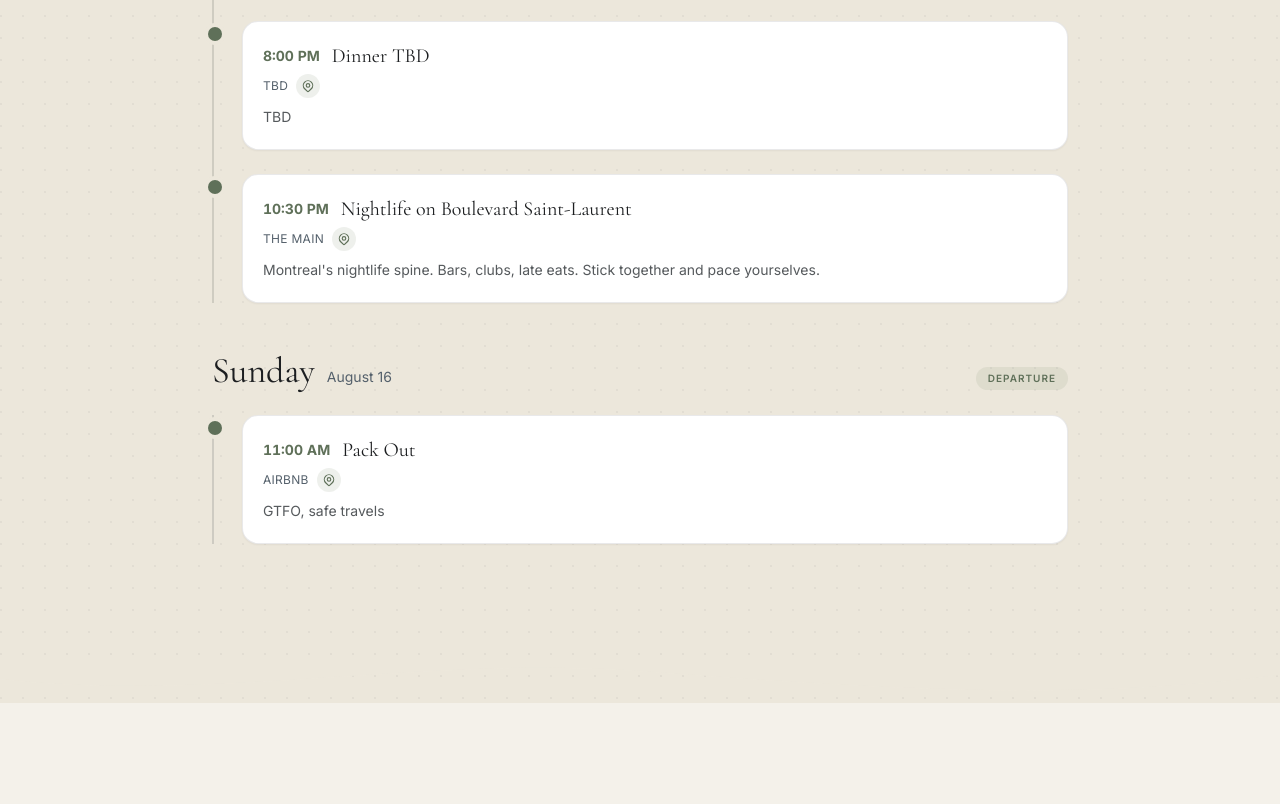
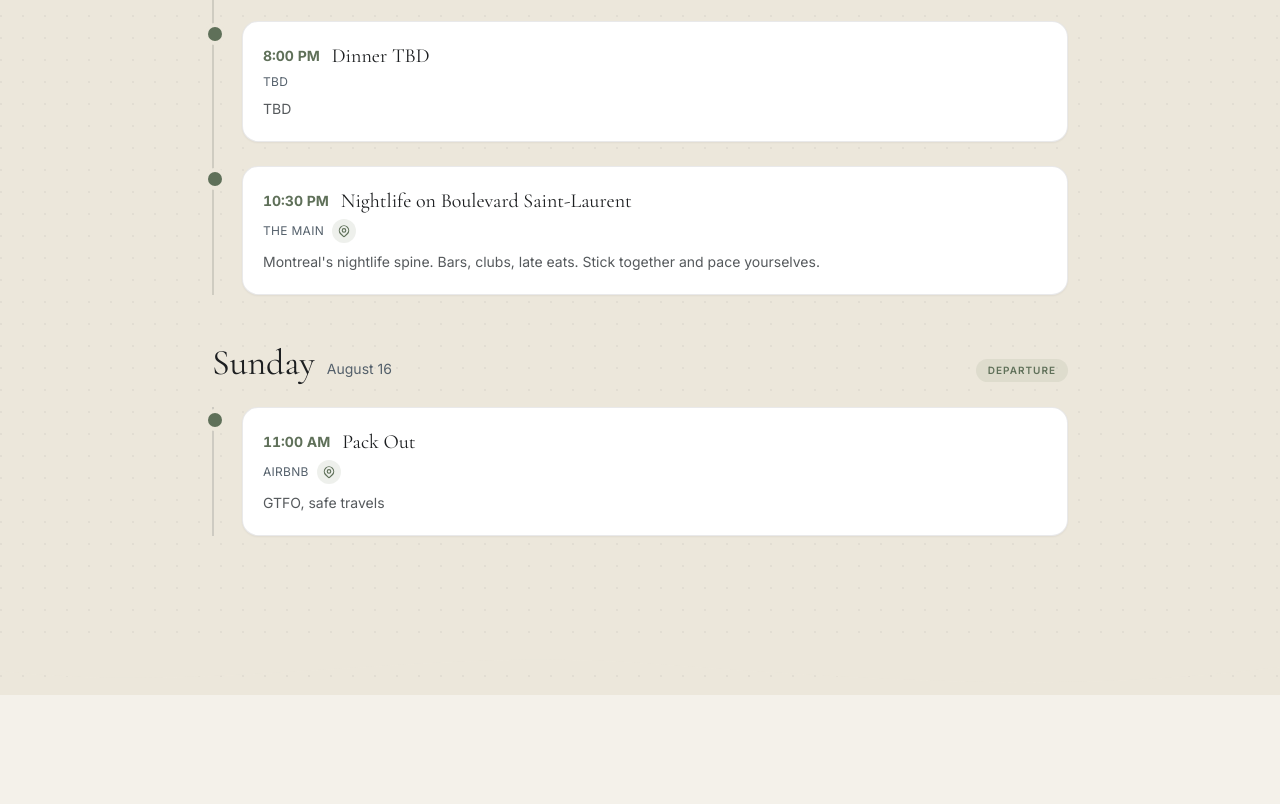
Before and after one commit to chipashvili/montreal-trip, a plain HTML site: page index.html in a window 1280 px wide. Shown: the part 4235-5039 px from the top of the page. Drawn offline with nearby package versions, Linux system fonts and the light colour scheme.

Commit message:
Clear stale map pins: La Banquise lunch, drop L'Express pin from TBD dinner
Co-Authored-By: Claude Opus 4.8 <noreply@anthropic.com>

```diff
--- a/index.html
+++ b/index.html
@@ -579,7 +579,7 @@
           map: MAPS + '3973+Rue+Saint-Denis+Montreal' },
         { time: '4:30 PM',  title: 'Late Lunch', loc: "La Banquise",
           desc: 'legendary poutine joint. Fuel for the night.',
-          map: MAPS + "Schwartz's+Deli+Montreal" },
+          map: MAPS + 'La+Banquise+Montreal' },
         { time: '7:00 PM',  title: 'TBD', loc: 'TBD',
           desc: 'activity TBD',
           map: MAPS + 'Mount+Royal',
@@ -623,8 +623,7 @@
           desc: 'Canal-side beer garden. Regroup, relax, soak up the afternoon sun.',
           map: MAPS + 'Terrasse+St-Ambroise+Montreal' },
         { time: '8:00 PM',  title: "Dinner TBD", loc: "TBD",
-          desc: 'TBD',
-          map: MAPS + "L'Express+Restaurant+Montreal" },
+          desc: 'TBD' },
         { time: '10:30 PM', title: 'Nightlife on Boulevard Saint-Laurent', loc: 'The Main',
           desc: "Montreal's nightlife spine. Bars, clubs, late eats. Stick together and pace yourselves.",
           map: MAPS + 'Boulevard+Saint-Laurent+Montreal' },
```
